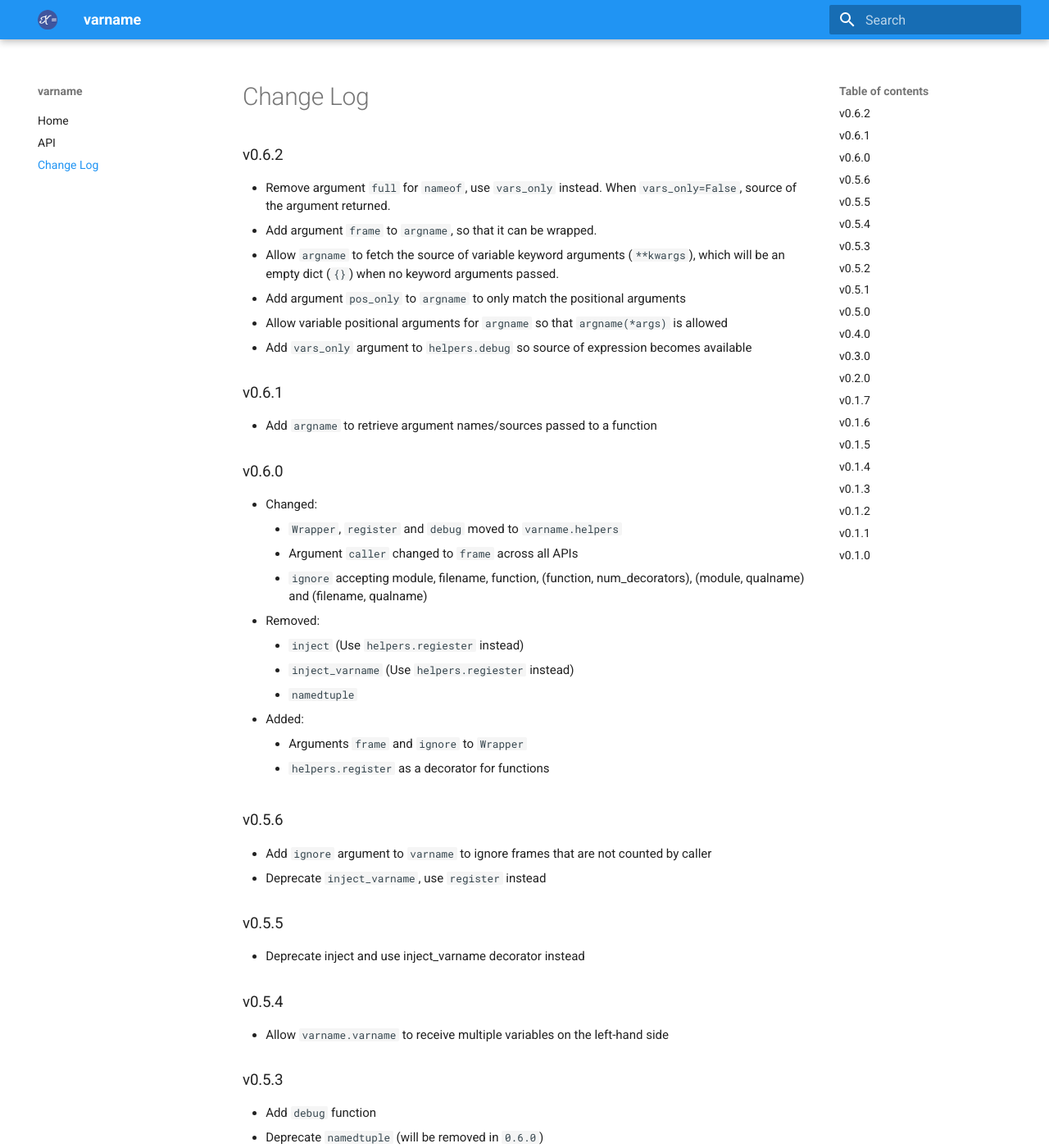
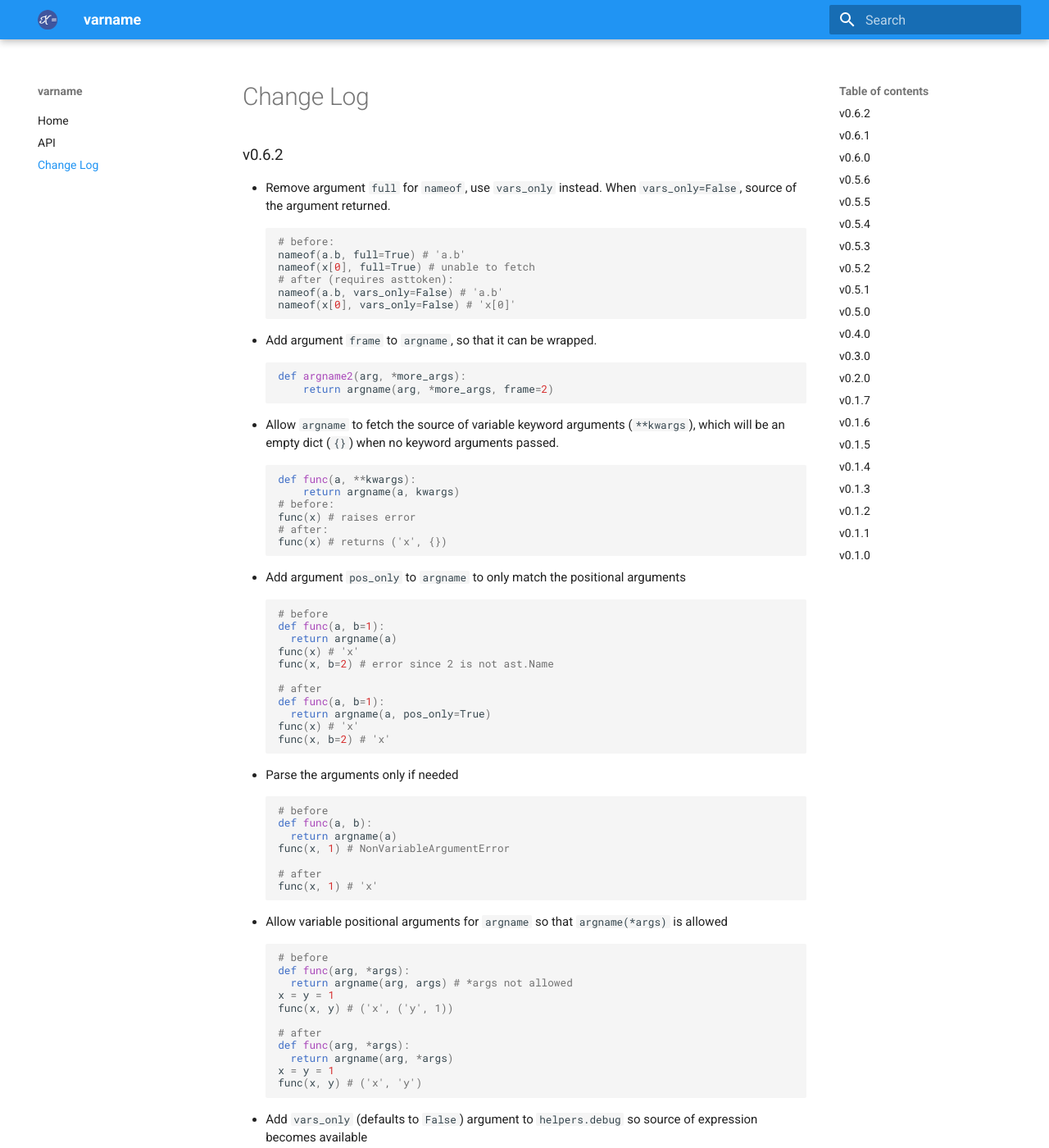
Before and after one commit to pwwang/python-varname, an MkDocs documentation site: the page built from docs/CHANGELOG.md, in a window 1280 px wide and 1400 px high. Shown: the whole window at 82% size. Built offline with MkDocs 1.6.1 and Material for MkDocs 9.7.7, drawn with Linux system fonts in a browser that asks for light colours; some of the changed text lies outside the part shown.

Commit message:
Parse the arguments only if needed

````diff
--- a/docs/CHANGELOG.md
+++ b/docs/CHANGELOG.md
@@ -1,10 +1,70 @@
 ## v0.6.2
 - Remove argument `full` for `nameof`, use `vars_only` instead. When `vars_only=False`, source of the argument returned.
+  ```python
+  # before:
+  nameof(a.b, full=True) # 'a.b'
+  nameof(x[0], full=True) # unable to fetch
+  # after (requires asttoken):
+  nameof(a.b, vars_only=False) # 'a.b'
+  nameof(x[0], vars_only=False) # 'x[0]'
+  ```
 - Add argument `frame` to `argname`, so that it can be wrapped.
+  ```python
+  def argname2(arg, *more_args):
+      return argname(arg, *more_args, frame=2)
+  ```
 - Allow `argname` to fetch the source of variable keyword arguments (`**kwargs`), which will be an empty dict (`{}`) when no keyword arguments passed.
+  ```python
+  def func(a, **kwargs):
+      return argname(a, kwargs)
+  # before:
+  func(x) # raises error
+  # after:
+  func(x) # returns ('x', {})
+  ```
 - Add argument `pos_only` to `argname` to only match the positional arguments
+  ```python
+  # before
+  def func(a, b=1):
+    return argname(a)
+  func(x) # 'x'
+  func(x, b=2) # error since 2 is not ast.Name
+
+  # after
+  def func(a, b=1):
+    return argname(a, pos_only=True)
+  func(x) # 'x'
+  func(x, b=2) # 'x'
+  ```
+- Parse the arguments only if needed
+  ```python
+  # before
+  def func(a, b):
+    return argname(a)
+  func(x, 1) # NonVariableArgumentError
+
+  # after
+  func(x, 1) # 'x'
+  ```
 - Allow variable positional arguments for `argname` so that `argname(*args)` is allowed
-- Add `vars_only` argument to `helpers.debug` so source of expression becomes available
+  ```python
+  # before
+  def func(arg, *args):
+    return argname(arg, args) # *args not allowed
+  x = y = 1
+  func(x, y) # ('x', ('y', 1))
+
+  # after
+  def func(arg, *args):
+    return argname(arg, *args)
+  x = y = 1
+  func(x, y) # ('x', 'y')
+  ```
+- Add `vars_only` (defaults to `False`) argument to `helpers.debug` so source of expression becomes available
+  ```python
+  a=1
+  debug(a+a) # DEBUG: a+a=2
+  ```
 
 ## v0.6.1
 - Add `argname` to retrieve argument names/sources passed to a function
````
Also changed, not shown: 3 other files.
